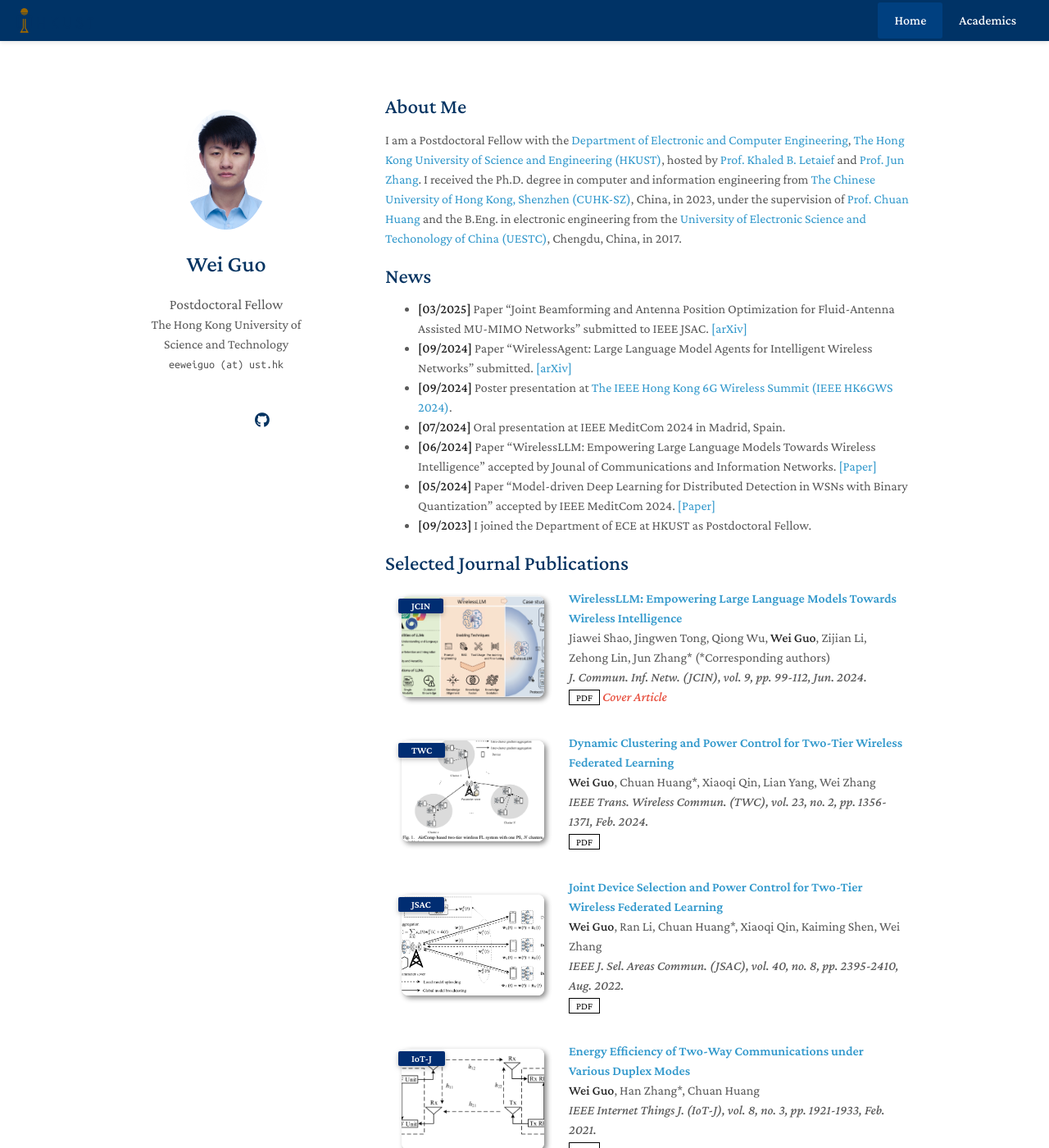
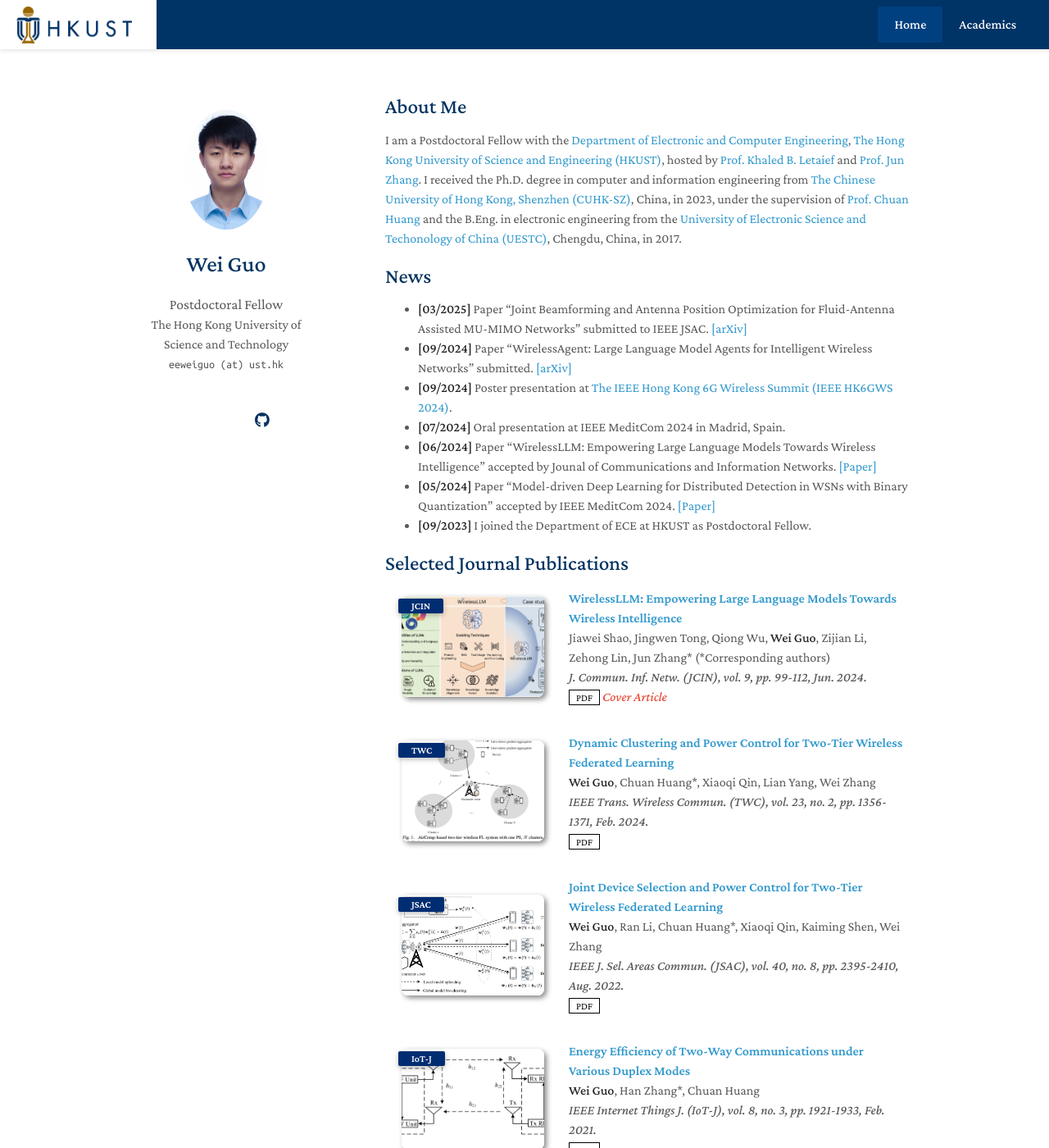
Before and after one commit to weiiguo/weiiguo.github.io, a Jekyll site: the page built from index.md, in a window 1280 px wide and 1400 px high. Shown: the whole window at 82% size. Built offline with Jekyll 4.4.1, drawn with Linux system fonts in a browser that asks for light colours; a style sheet for code colours, icons or effects is not loaded; our own code applies the rules of GitHub Pages for plain Markdown files.

Commit message:
Update Nagivation

```diff
--- a/assets/css/navigation.css
+++ b/assets/css/navigation.css
@@ -4,6 +4,7 @@
   position: fixed;
   top: 0;
   left: 0;
+  right: 0;
   z-index: 1000;
   margin-bottom: 0;
   background-color: #003366; /* Pantone 295 */
@@ -13,12 +14,12 @@
   display: flex;
   justify-content: space-between;
   align-items: center;
-  padding: 0 20px;
+  padding: 0;
   box-shadow: 0 2px 5px rgba(0, 0, 0, 0.1);
   width: 100%;
   box-sizing: border-box;
-  margin: 0 auto;
-  height: 50px; /* 桌面版高度 */
+  margin: 0;
+  height: 60px; /* 增加桌面版高度 */
 }
 
 .nav-logo {
@@ -26,27 +27,32 @@
   font-size: 1.2rem;
   display: flex;
   align-items: center;
+  padding: 0 20px;
+  height: 100%;
+  background-color: white; /* 添加白色背景以突出显示logo */
 }
 
 .nav-logo-img {
-  height: 30px;
+  height: 45px; /* 增加logo尺寸 */
   width: auto;
   margin-right: 10px;
 }
 
 .nav-logo a {
   text-decoration: none;
-  color: #fff;
+  color: #003366; /* 改为蓝色以匹配主题 */
   display: flex;
   align-items: center;
+  height: 100%;
 }
 
 .nav-links {
   display: flex;
   list-style: none;
   margin: 0;
-  padding: 0;
+  padding: 0 20px 0 0; /* 右侧添加padding */
   align-items: center;
+  height: 100%;
 }
 
 .nav-item {
@@ -127,13 +133,20 @@
 
 /* 夜间模式样式 */
 @media (prefers-color-scheme: dark) {
+  .site-nav {
+    background-color: #003366; /* Pantone 295 */
+  }
+
   .nav-container {
-    background-color: #003366; /* Keep the same blue in dark mode */
     box-shadow: 0 2px 5px rgba(0, 0, 0, 0.3);
   }
 
+  .nav-logo {
+    background-color: white; /* 保持logo背景为白色 */
+  }
+
   .nav-logo a {
-    color: #fff;
+    color: #003366;
   }
 
   .nav-link {
@@ -158,14 +171,24 @@
 /* 响应式设计 - 移动设备 */
 @media screen and (max-width: 768px) {
   .nav-container {
+    padding: 0;
+    height: 50px; /* 增加移动端高度 */
+  }
+
+  .nav-logo {
     padding: 0 12px;
-    height: 40px; /* 移动端更小的高度 */
+    height: 100%;
+  }
+
+  .nav-logo-img {
+    height: 35px; /* 调整移动端logo尺寸 */
   }
 
   .nav-toggle {
     display: block;
     width: 18px; /* 移动端更小的宽度 */
     height: 14px; /* 移动端更小的高度 */
+    margin-right: 15px; /* 添加右侧间距 */
   }
 
   .nav-toggle span:nth-child(1) {
@@ -191,7 +214,7 @@
   .nav-links {
     flex-direction: column;
     position: absolute;
-    top: 40px; /* 与移动端导航栏高度一致 */
+    top: 50px; /* 与移动端导航栏高度一致 */
     left: 0;
     width: 100%;
     background-color: #003366;
@@ -200,6 +223,7 @@
     overflow: hidden;
     transition: max-height 0.3s ease;
     z-index: 1000;
+    padding: 0; /* 重置padding */
   }
 
   .nav-links.show {
@@ -220,7 +244,7 @@
   }
 
   .wrapper {
-    padding-top: 40px !important; /* 与移动端导航栏高度一致 */
+    padding-top: 50px !important; /* 与移动端导航栏高度一致 */
   }
 
   @media (prefers-color-scheme: dark) {
```
